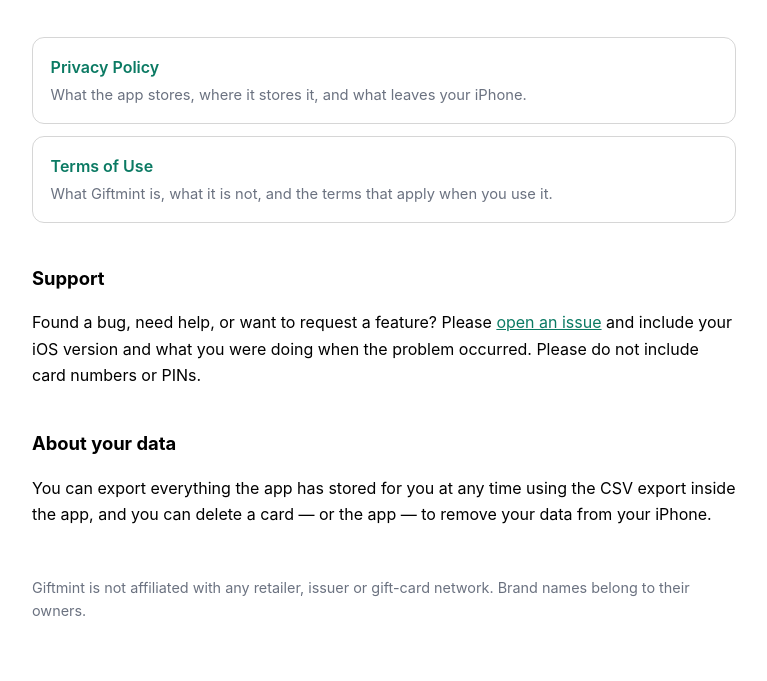
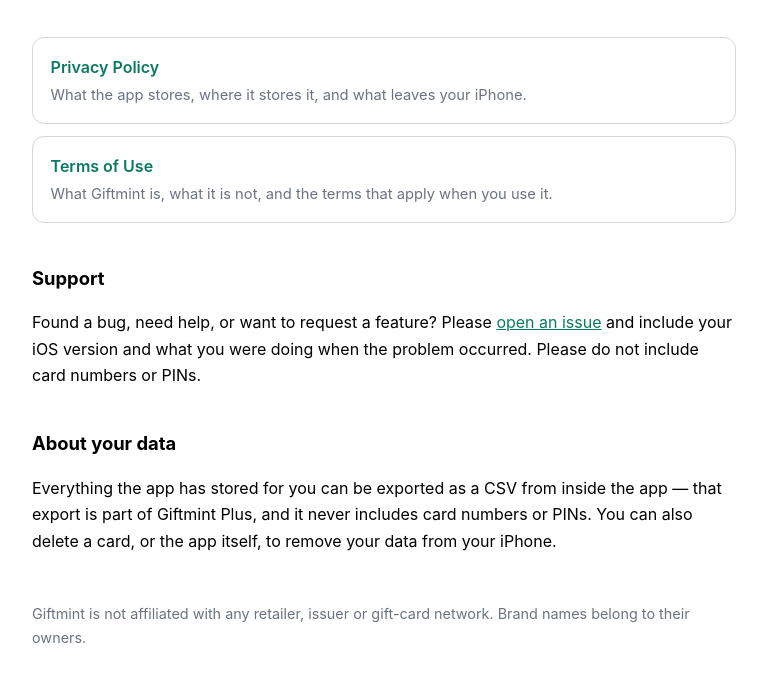
Before and after one commit to GaneshRajuGalla/Giftmint-legal, a plain HTML site: page index.html in a window 1280 px wide. Shown: the part 153-834 px from the top of the page, without its empty margins (256-1023 px from the left). Drawn offline with Linux system fonts and the light colour scheme.

Commit message:
Update legal pages

```diff
--- a/index.html
+++ b/index.html
@@ -42,8 +42,9 @@
 PINs.</p>
 
 <h2>About your data</h2>
-<p>You can export everything the app has stored for you at any time using the CSV export inside the
-app, and you can delete a card — or the app — to remove your data from your iPhone.</p>
+<p>Everything the app has stored for you can be exported as a CSV from inside the app — that export is
+part of Giftmint Plus, and it never includes card numbers or PINs. You can also delete a card, or the
+app itself, to remove your data from your iPhone.</p>
 
 <footer>
   <p>Giftmint is not affiliated with any retailer, issuer or gift-card network. Brand names belong to
```
Also changed, not shown: privacy/index.html (+2 -1 lines), terms/index.html (+2 -2 lines).
